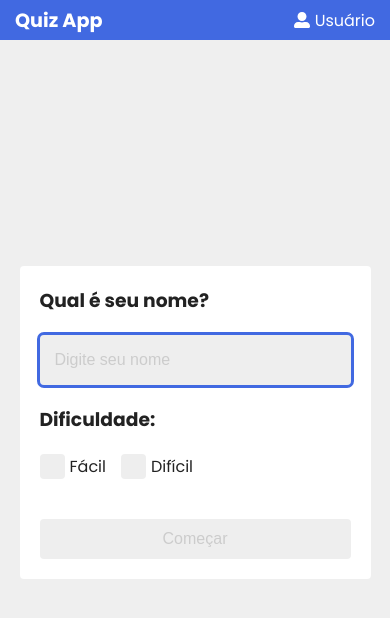
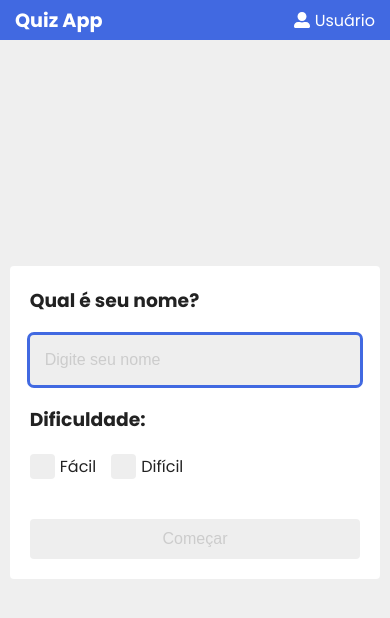
Before and after one commit to alansods/quiz-app, a React (Create React App) app: page / in a window 390 px wide. Shown: the top 618 px of the page. Built offline with nearby package versions, Linux system fonts and the light colour scheme.

Commit message:
mais css

```diff
--- a/src/App.css
+++ b/src/App.css
@@ -22,7 +22,7 @@
 
 @media(max-width:450px){
   .card{
-    max-width: 90%;
+    max-width: 95%;
     padding: 20px;
   }
 }
```
